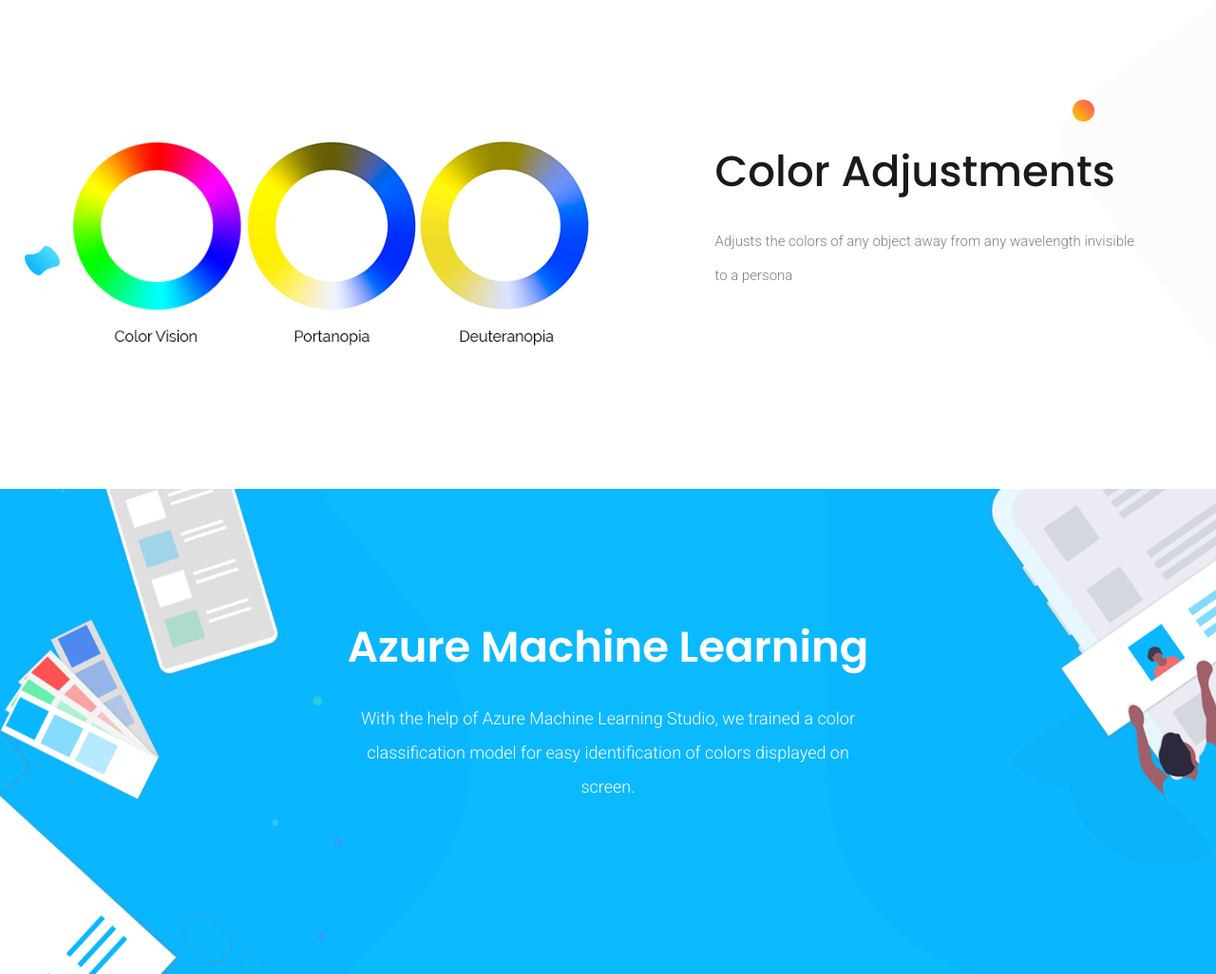
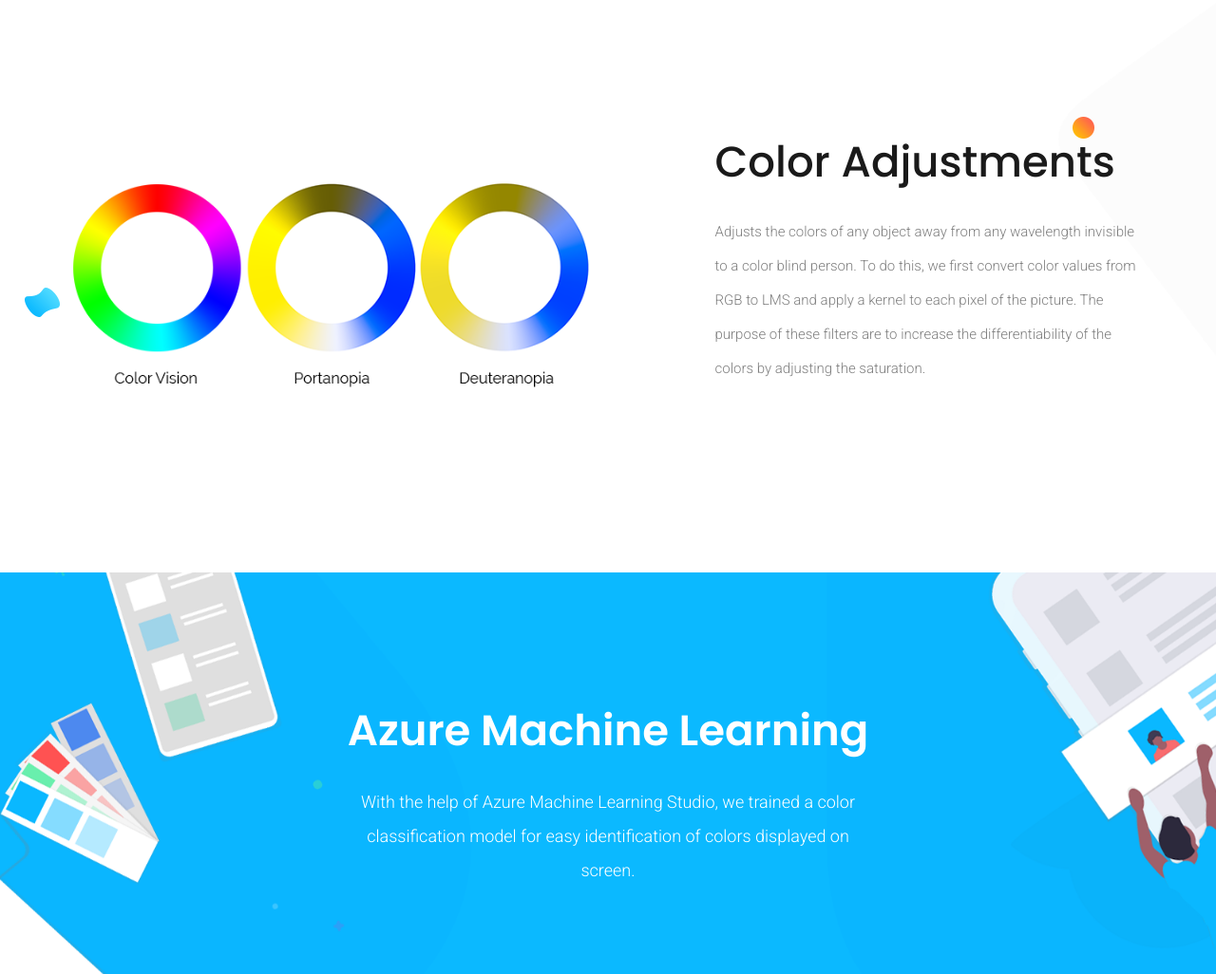
Before and after one commit to johnsonkuang/DPTChromaWebsite, a plain HTML site: page index.html in a window 1280 px wide. Shown: the part 2349-3375 px from the top of the page at 95% size. Drawn offline with nearby package versions, Linux system fonts and the light colour scheme.

Commit message:
changed content

```diff
--- a/index.html
+++ b/index.html
@@ -224,7 +224,11 @@
                 <div class="col-md-6 col-lg-5">
                     <div class="about_us_text">
                         <h2>Color Adjustments</h2>
-                        <p>Adjusts the colors of any object away from any wavelength invisible to a persona</p>
+                        <p>Adjusts the colors of any object away from any wavelength invisible to a color blind person.
+                            To do this, we first convert color values from RGB to LMS and apply a kernel to each pixel of the
+                            picture. The purpose of these filters are to increase the differentiability of the colors by adjusting
+                            the saturation.
+                        </p>
                     </div>
                 </div>
             </div>
```
